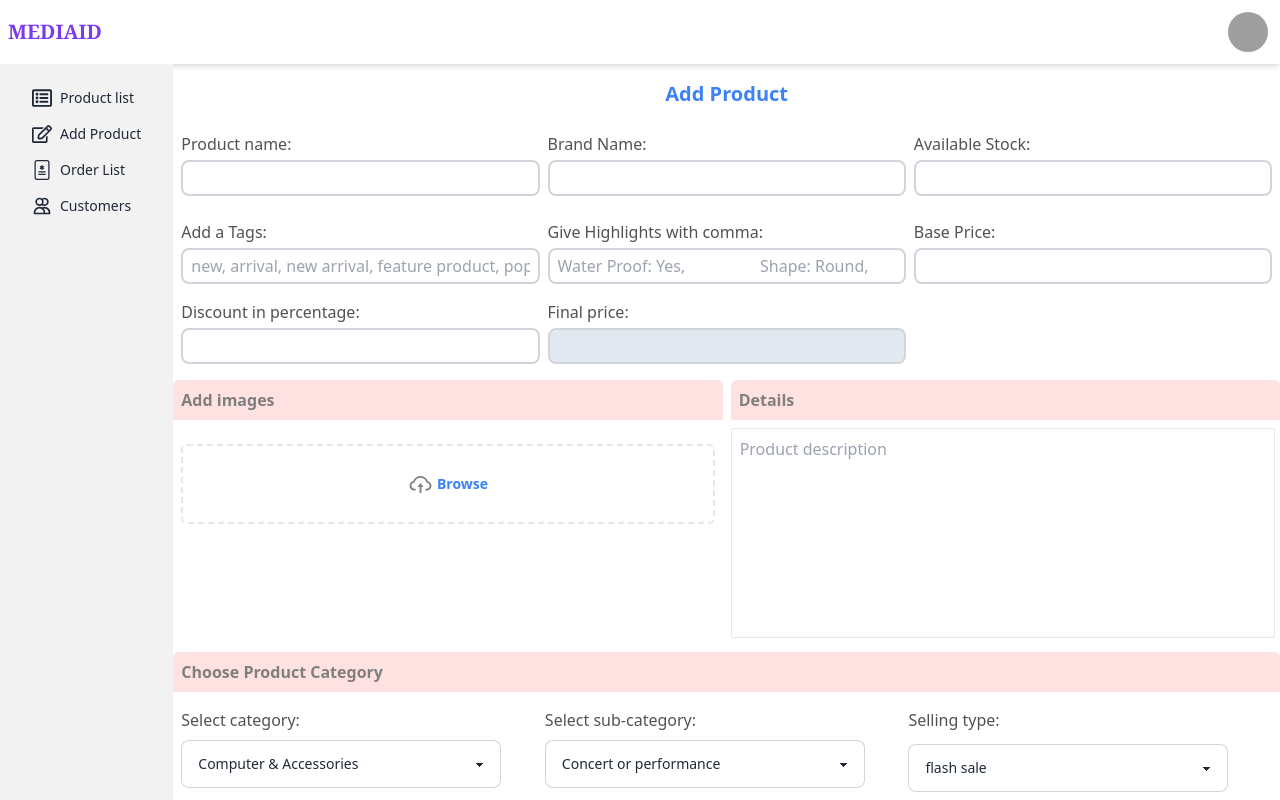
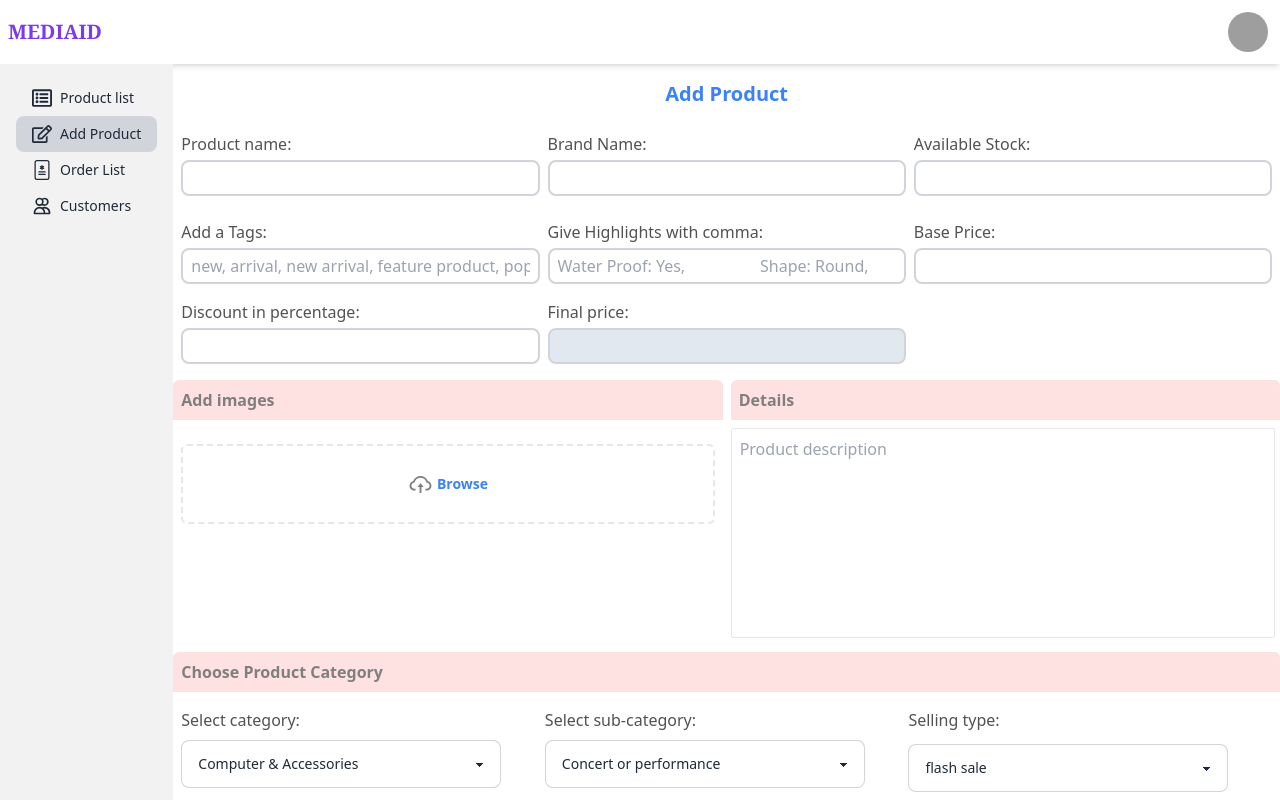
Before and after one commit to Digital-X-part/mediaid_v2_dashboard, a React (Vite) app: page /add-product in a window 1280 px wide. Shown: the top 800 px of the page. Built offline with nearby package versions, Linux system fonts and the light colour scheme; grey boxes are pictures that could not be loaded.

Commit message:
added active link feature

```diff
--- /dev/null
+++ b/src/components/shared/ActiveLink.jsx
@@ -0,0 +1,13 @@
+import { NavLink } from "react-router-dom";
+
+const ActiveLink = ({ to, activeClass, defaultClass, children }) => {
+  return (
+    <NavLink
+      to={to}
+      className={({ isActive }) => (isActive ? activeClass : defaultClass)}>
+      {children}
+    </NavLink>
+  );
+};
+
+export default ActiveLink;
--- a/src/pages/Dashboard.jsx
+++ b/src/pages/Dashboard.jsx
@@ -3,7 +3,7 @@ import { Outlet } from "react-router-dom";
 import { BsFileMedical } from "react-icons/bs";
 import { FaRegListAlt, FaRegEdit, FaBars } from "react-icons/fa";
 import { HiOutlineUsers } from "react-icons/hi";
-import { Link } from "react-router-dom";
+import ActiveLink from "../components/shared/ActiveLink";
 
 const dashboardRouteList = [
   {
@@ -30,7 +30,7 @@ const dashboardRouteList = [
 
 const DashBoard = () => {
   return (
-    <div >
+    <div>
       <div className="navbar bg-base-100 shadow-md">
         <div className="flex-1">
           <a className="text-xl uppercase font-serif font-bold text-violet-600">
@@ -57,7 +57,7 @@ const DashBoard = () => {
               <li>
                 <a className="justify-between">
                   Profile
-                  <span className="badge">New</span>
+                  <span className="badge text-blue-500">Admin</span>
                 </a>
               </li>
               <li>
@@ -82,9 +82,12 @@ const DashBoard = () => {
             {/* Sidebar content here */}
             {dashboardRouteList.map((dashboardRoute) => (
               <li>
-                <Link to={dashboardRoute.pathUrl}>
+                <ActiveLink
+                  to={dashboardRoute.pathUrl}
+                  activeClass={"bg-gray-300"}
+                  defaultClass="">
                   {dashboardRoute.icon} {dashboardRoute.pathName}
-                </Link>
+                </ActiveLink>
               </li>
             ))}
           </ul>
--- a/src/pages/orders/OrderList.jsx
+++ b/src/pages/orders/OrderList.jsx
@@ -86,7 +86,7 @@ const OrderList = () => {
                         <Link
                           to={`/dashboard/order-list/1`}
                           className="text-blue-500 hover:underline">
-                          # 544549
+                          #544549
                         </Link>
                       </span>
                       <span className="p-0 font-semibold text-blue-500 ">
```
